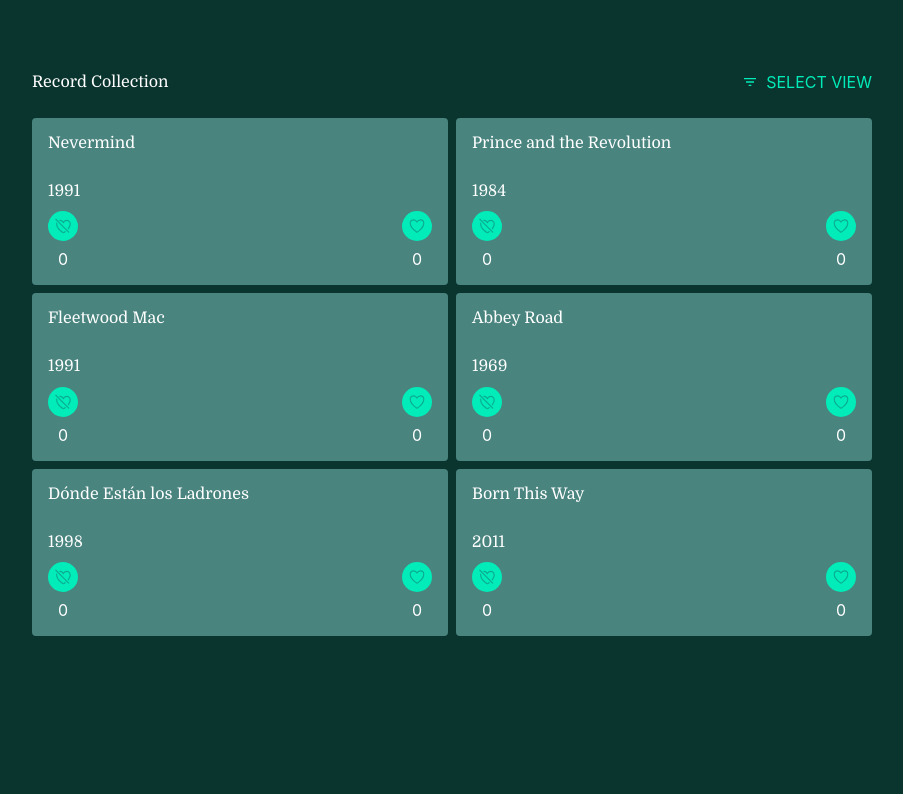
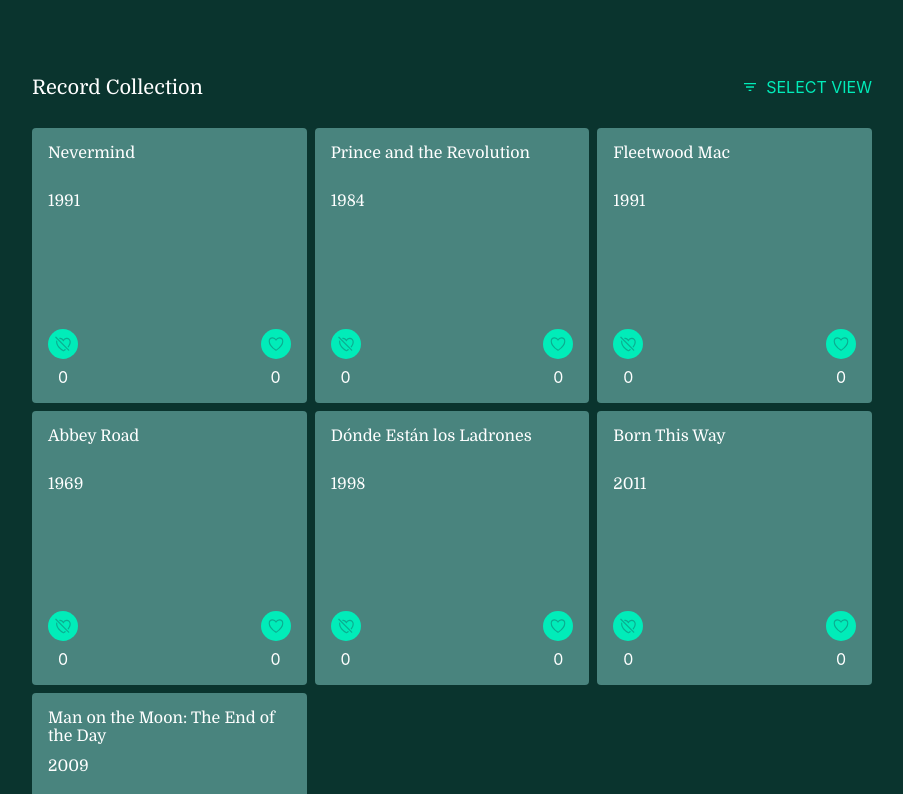
Before and after one commit to iamluisro/scalero-frontend-challenge, a React (Create React App) app: page / in a window 1280 px wide. Shown: the part 286-1080 px from the top of the page, without its empty margins (188-1091 px from the left). Before the commit the page ends 938 px from the top, so only its background shows below. Built offline with nearby package versions, Linux system fonts and the light colour scheme.

Commit message:
corrected square record style

```diff
--- a/src/components/RecordCollection.js
+++ b/src/components/RecordCollection.js
@@ -2,6 +2,7 @@
 /** @jsx jsx */
 import {jsx} from '@emotion/react'
 import * as colors from '../styles/colors'
+import * as mq from '../styles/mediaqueries'
 import React from 'react'
 import {Title, Button, ItemTitle, ButtonCounterGroup, Counter} from './lib'
 import {MdFilterList} from 'react-icons/md'
@@ -57,7 +58,6 @@
           <ul
             css={{
               listStyle: 'none',
-              // marginTop: '1rem',
               backgroundColor: 'white',
               paddingLeft: '0rem',
               color: 'black',
@@ -103,13 +103,24 @@
   return (
     <div
       css={{
+        borderRadius: '4px',
+        backgroundColor: 'rgb(139, 214, 209, .49)',
+        height: 0,
+        paddingBottom: '100%',
+        position: 'relative',
+        width: '100%',
+      }}
+    >
+      <div
+        css={{
           display: 'flex',
           flexDirection: 'column',
           justifyContent: 'space-between',
-        borderRadius: '4px',
-        height: '135.5px',
-        padding: '1rem',
-        backgroundColor: 'rgb(139, 214, 209, .49)',
+          position: 'absolute',
+          top: '16px',
+          left: '16px',
+          bottom: '16px',
+          right: '16px',
         }}
       >
         <div>
@@ -139,6 +150,7 @@
           </Counter>
         </ButtonCounterGroup>
       </div>
+    </div>
   )
 }
 
@@ -157,7 +169,11 @@
         css={{
           display: 'grid',
           gridGap: '.5rem',
-          gridTemplateColumns: '1fr 1fr',
+          gridTemplateColumns: '1fr',
+          width: '100%',
+          [mq.afterSmall]: {
+            gridTemplateColumns: 'repeat(3, 1fr)',
+          },
         }}
       >
         {records.map(record => (
--- a/src/components/lib.js
+++ b/src/components/lib.js
@@ -25,7 +25,7 @@
     fontSize: '2rem',
   },
   small: {
-    fontSize: '1rem',
+    fontSize: '1.25rem',
   },
 }
 const Title = styled.h1(
--- a/src/index.css
+++ b/src/index.css
@@ -7,3 +7,7 @@
   -moz-osx-font-smoothing: grayscale;
   background-color: #0a342e;
 }
+
+details > summary::-webkit-details-marker {
+  display: none;
+}
--- a/src/styles/mediaqueries.js
+++ b/src/styles/mediaqueries.js
@@ -1,3 +1,4 @@
 export const large = '@media (min-width: 1200px)'
 export const medium = '@media (min-width: 992px) and (max-width: 1199px)'
-export const small = '@media (min-width: 599px) and @media (max-width: 991px)'
+export const small = '@media (min-width: 599px) and (max-width: 991px)'
+export const afterSmall = '@media (min-width: 599px)'
--- a/src/utils/data.json
+++ b/src/utils/data.json
@@ -46,5 +46,13 @@
     "likes": 0,
     "dislikes": 0,
     "reviews": ["Tis dope"]
+  },
+  {
+    "name": "Man on the Moon: The End of the Day",
+    "description": "Lady Gaga",
+    "year": "2009",
+    "likes": 0,
+    "dislikes": 0,
+    "reviews": ["Tis dope"]
   }
 ]
```
Lines whose indentation alone changed are shown as unchanged.
